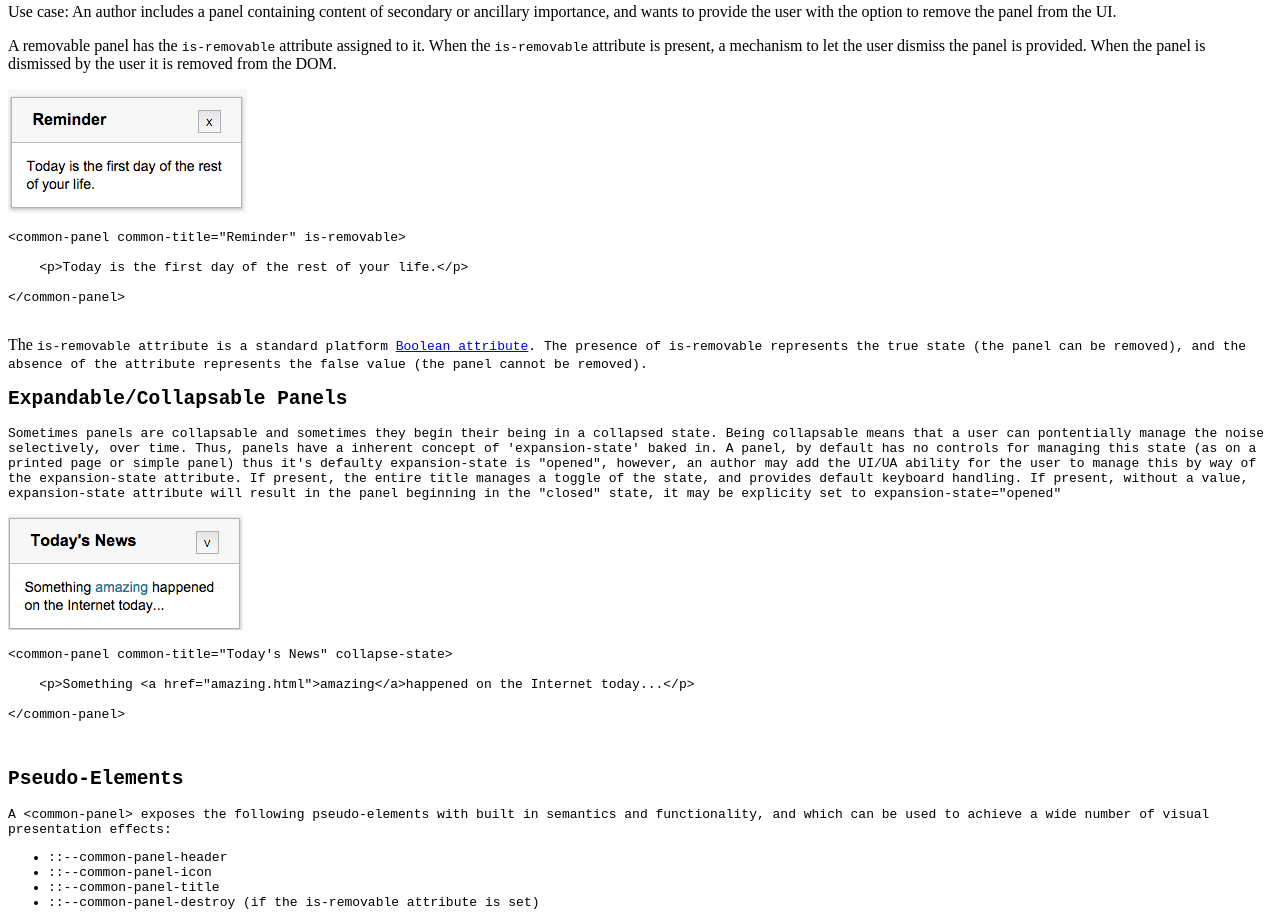
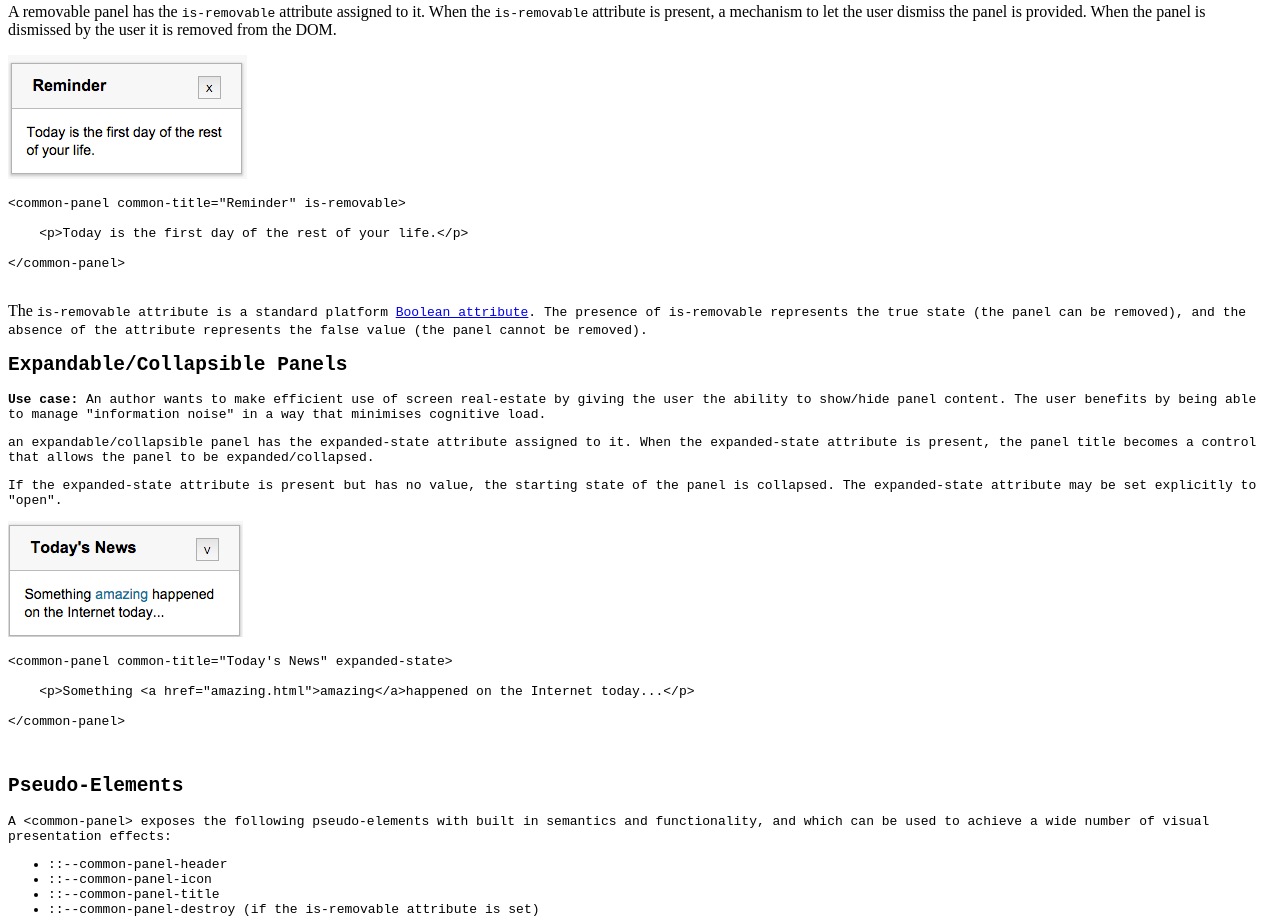
Before and after one commit to bkardell/common-panel, a plain HTML site: page panels.html in a window 1280 px wide. Shown: the part 1307-2230 px from the top of the page. Drawn offline with Linux system fonts and the light colour scheme.

Commit message:
Rewrote definition for expanded-state, and changed code example to use expanded-state instead of collapsed-state.

```diff
--- a/panels.html
+++ b/panels.html
@@ -107,8 +107,6 @@
 
         <image src="basic-common-panel.png" >
         <p>
-            To this end, we introduce a common markup element...
-        </p>
             <pre class="example highlight prettyprint prettyprinted">&lt;fep-panel title="My favorite books"&gt;<br />
     &nbsp;&nbsp;&nbsp;&nbsp;&lt;p&gt;Here are a list of my favorite books:<br />
     &nbsp;&nbsp;&nbsp;&nbsp;&nbsp;&nbsp;&nbsp;&nbsp;&lt;ol&gt;<br />
@@ -140,11 +138,12 @@
         </section>
 
         <section>
-        <h2>Expandable/Collapsable Panels</h2>
-        <p>Sometimes panels are collapsable and sometimes they begin their being in a collapsed state.  Being collapsable means that a user can pontentially manage the noise selectively, over time.  Thus, panels have a inherent concept of 'expansion-state' baked in.  A panel, by default has no controls for managing this state (as on a printed page or simple panel) thus it's defaulty expansion-state is "opened", however, an author may add the UI/UA ability for the
-        user to manage this by way of the <code>expansion-state</code> attribute.  If present, the entire title manages a toggle of the state, and provides default keyboard handling.  If present, without a value, <code>expansion-state</code> attribute will result in the panel beginning in the "closed" state, it may be explicity set to <code>expansion-state="opened"</code></p>
+        <h2>Expandable/Collapsible Panels</h2>
+		<p><strong>Use case:</strong> An author wants to make efficient use of screen real-estate by giving the user the ability to show/hide panel content. The user benefits by being able to manage "information noise" in a way that minimises cognitive load.</p>
+        <p>an expandable/collapsible panel has the <code>expanded-state</code> attribute assigned to it. When the <code>expanded-state</code> attribute is present, the panel title becomes a control that allows the panel to be expanded/collapsed.</p>
+        <p>If the <code>expanded-state</code> attribute is present but has no value, the starting state of the panel is collapsed. The <code>expanded-state</code> attribute may be set explicitly to <code>"open"</code>.</p>
         <image src="collapsable-panel.png" >
-        <pre class="example highlight prettyprint prettyprinted">&lt;common-panel common-title="Today's News" collapse-state&gt;<br />
+        <pre class="example highlight prettyprint prettyprinted">&lt;common-panel common-title="Today's News" expanded-state&gt;<br />
 &nbsp;&nbsp;&nbsp;&nbsp;&lt;p&gt;Something &lt;a href="amazing.html"&gt;amazing&lt;/a&gt;happened on the Internet today...&lt;/p&gt;<br>
 &lt;/common-panel&gt;<br>
         </pre>
```
